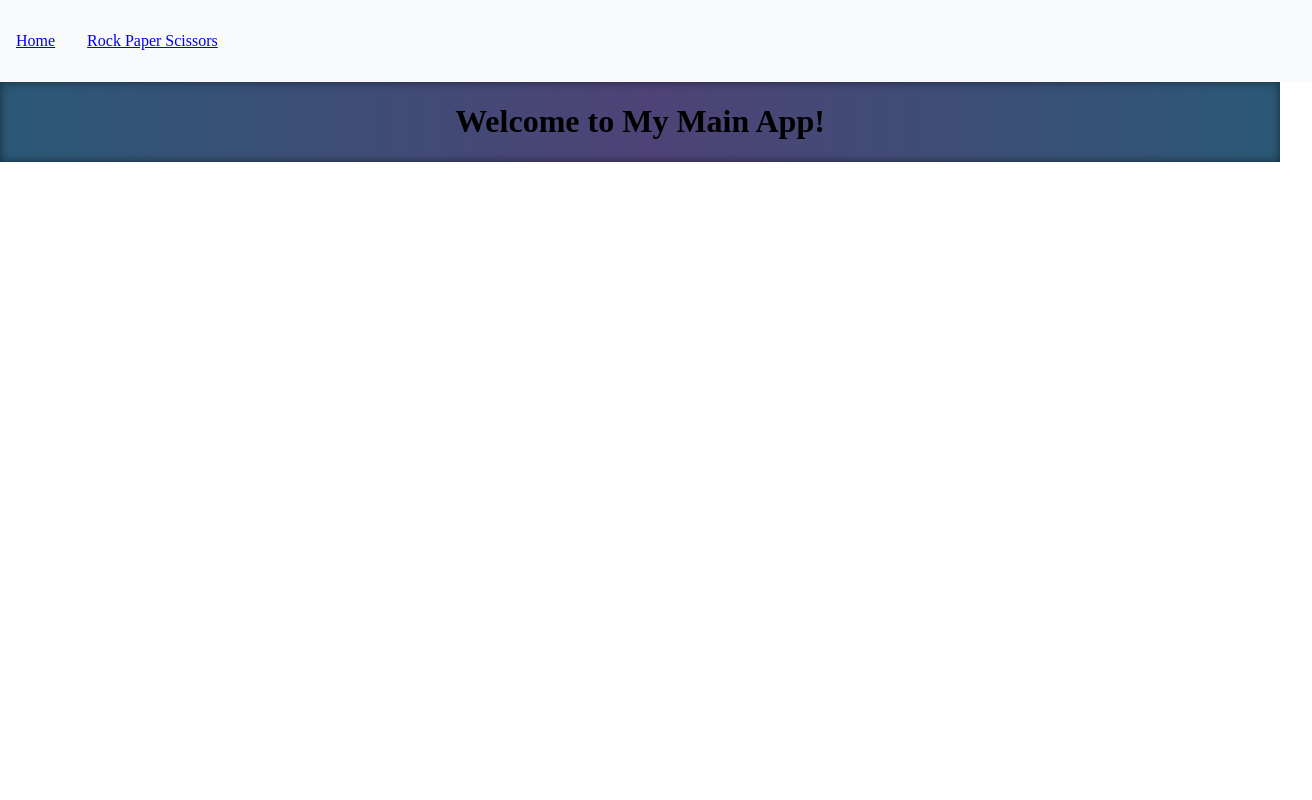
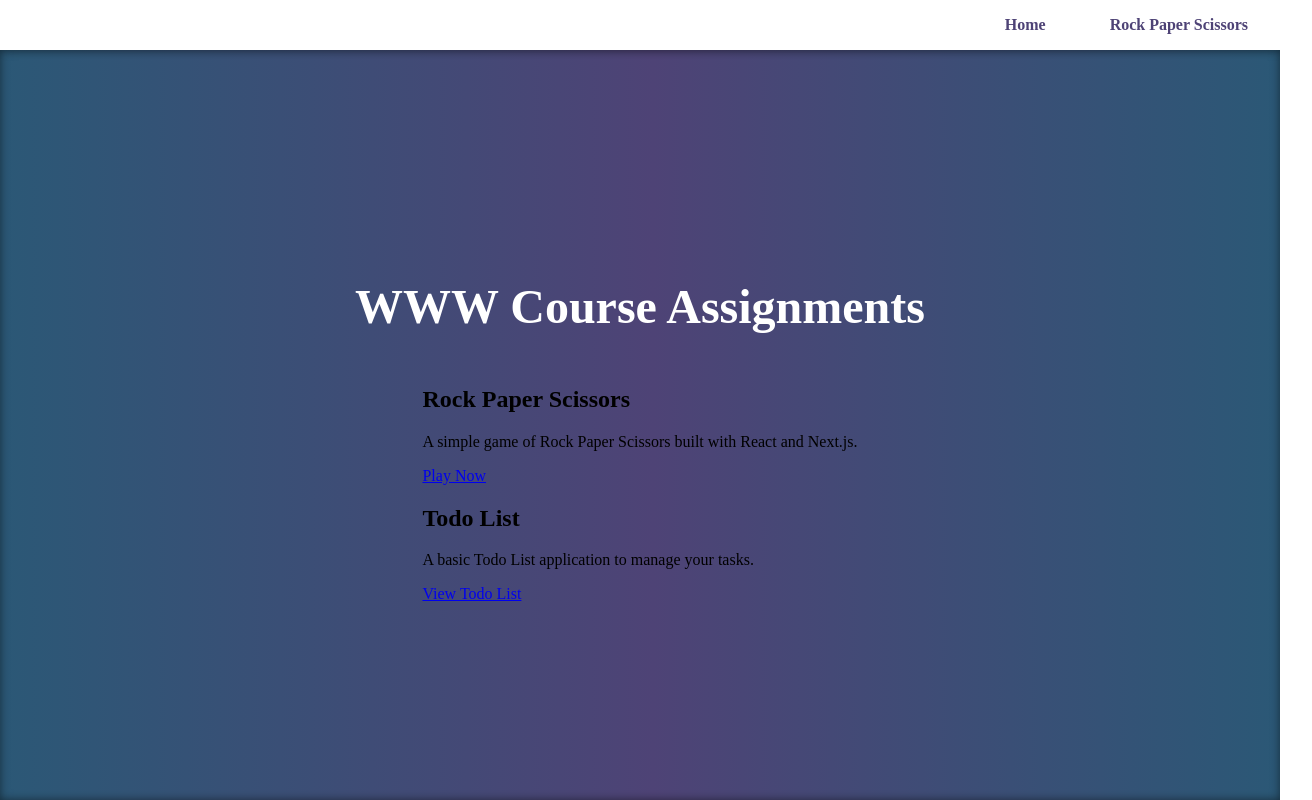
Before and after one commit to rserratos1/WWWCourseProjects, a Next.js app in the folder my-main-app/: page / in a window 1280 px wide. Shown: the whole page, 1312 px wide, since content can reach past the window. Built offline with nearby package versions, Linux system fonts and the light colour scheme; a web font is replaced by a local one.

Commit message:
header and main page updates

```diff
--- a/my-main-app/src/app/components/Header.js
+++ b/my-main-app/src/app/components/Header.js
@@ -3,16 +3,12 @@ export default function Header() {
   return (
     <header>
       <nav>
-        <ul className="flex space-x-4">
+        <ul>
           <li>
-            <a href="/" className="text-blue-500 hover:none">
-              Home
-            </a>
+            <a href="/">Home</a>
           </li>
           <li>
-            <a href="/rockPaperScissors" className="text-blue-500 hover:none">
-              Rock Paper Scissors
-            </a>
+            <a href="/rockPaperScissors">Rock Paper Scissors</a>
           </li>
         </ul>
       </nav>
--- a/my-main-app/src/app/page.js
+++ b/my-main-app/src/app/page.js
@@ -1,8 +1,23 @@
 // src/app/page.js
 export default function HomePage() {
   return (
-    <main className="container mx-auto p-8">
-      <h1 className="text-3xl font-bold mb-4">Welcome to My Main App!</h1>
+    <main>
+      <h1>WWW Course Assignments</h1>
+      <section className="flex flex-row gap-4">
+        <div className="flex-1 text-color-white">
+          <h2>Rock Paper Scissors</h2>
+          <p>
+            A simple game of Rock Paper Scissors built with React and Next.js.
+          </p>
+          <a href="/rockPaperScissors">Play Now</a>
+        </div>
+
+        <div className="flex-1 text-color-white">
+          <h2>Todo List</h2>
+          <p>A basic Todo List application to manage your tasks.</p>
+          <a href="/todoList">View Todo List</a>
+        </div>
+      </section>
     </main>
   );
 }
--- a/my-main-app/src/app/styles/landing.css
+++ b/my-main-app/src/app/styles/landing.css
@@ -7,38 +7,57 @@
 body {
   margin: 0;
   display: flex;
-  flex-direction: column; /* stack header then main */
+  flex-direction: column;
   font-family: var(--font-family-one);
   width: 100vw;
-  /*
-    width: 100vw;
-    height: 100vh;
-
-    background-size: cover;
-    background-position: center; */
+  height: 100vh;
 }
 
 header {
-  position: sticky;
   top: 0;
   z-index: 50;
+  padding: 0;
+  margin: 0;
 
+  width: 100%;
+  background-color: #fff;
+  box-shadow: 2px 2px 10px rgba(0, 0, 0, 0.1);
+}
+
+nav{
   display: flex;
-  justify-content: space-between; /* your nav items on the ends */
-  align-items: center;
-
-  width: 100%; /* span the viewport */
-  background-color: #f8fafc; /* or whatever you like */
-  padding: 1rem;
+  justify-content: right;
 }
 
 nav ul, nav li {
   display: flex;
   flex-direction: row;
-  list-style: none; /* remove default bullets */
+  list-style: none;
+  justify-content: center;
+}
+
+nav ul {
+  margin: 0;
   padding: 0;
-  justify-content: center; /* center nav items */
-  gap: 2rem; /* space between nav items */
+}
+
+nav a {
+  text-decoration: none;
+  color: #4e4376;
+  font-weight: bold;
+  transition: color 0.3s ease;
+  padding: 1rem 2rem;
+}
+
+nav a:hover {
+  transition: transform 0.3s ease;
+  background-color: #4e4376;
+  color: white;
+}
+
+nav a:active {
+  color: #2b5876;
+  transition: 3s ease;
 }
 
 main {
@@ -57,6 +76,12 @@ main {
   position: relative;
   z-index: 1;
   width: 100vw;
+}
+
+main h1 {
+  font-size: 3rem;
+  color: #fff;
+  text-align: center;
 }
 
 div.container {
@@ -80,61 +105,3 @@ div.container:hover {
   animation: wobble 0.6s ease;
   box-shadow: none;
 }
-
-@keyframes wobble {
-  0%,
-  100% {
-    transform: translateX(0);
-  }
-  15%,
-  45% {
-    transform: translateX(-10px);
-  }
-  30%,
-  60% {
-    transform: translateX(10px);
-  }
-}
-
-.penguin {
-  position: absolute;
-  top: 10%;
-  left: 5%;
-  width: 80px;
-  pointer-events: none; /* click-through */
-  animation: spin 8s linear infinite, wander 20s ease-in-out infinite;
-  transform-origin: center;
-  z-index: 0; /* behind your content */
-  filter: drop-shadow(0 0 25px rgb(63, 226, 255));
-}
-
-/* slow, continuous spin */
-@keyframes spin {
-  to {
-    transform: rotate(360deg);
-  }
-}
-
-/* move around in a loose loop */
-@keyframes wander {
-  0% {
-    top: 10%;
-    left: 5%;
-  }
-  25% {
-    top: 20%;
-    left: 70%;
-  }
-  50% {
-    top: 60%;
-    left: 50%;
-  }
-  75% {
-    top: 40%;
-    left: 10%;
-  }
-  100% {
-    top: 10%;
-    left: 5%;
-  }
-}
```
